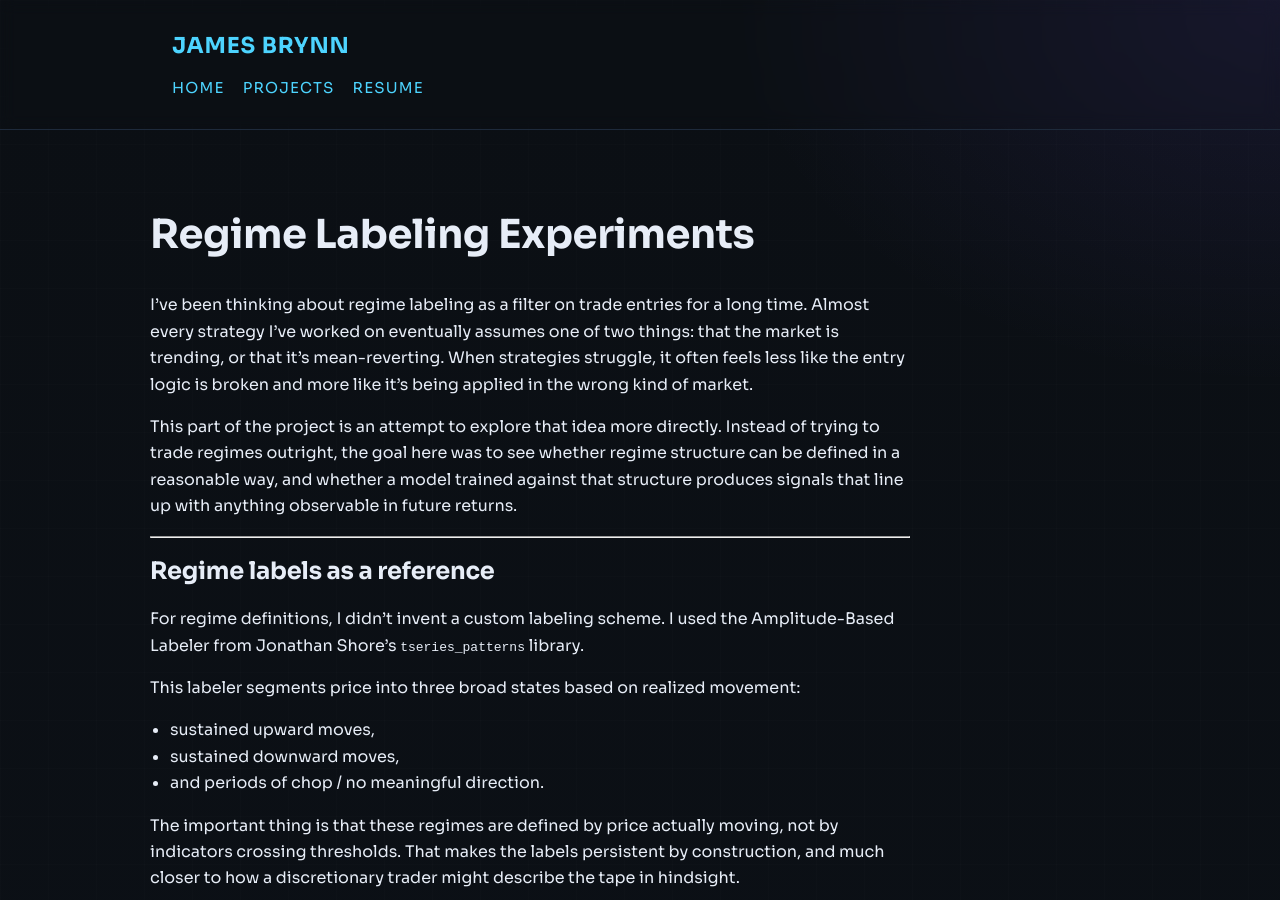
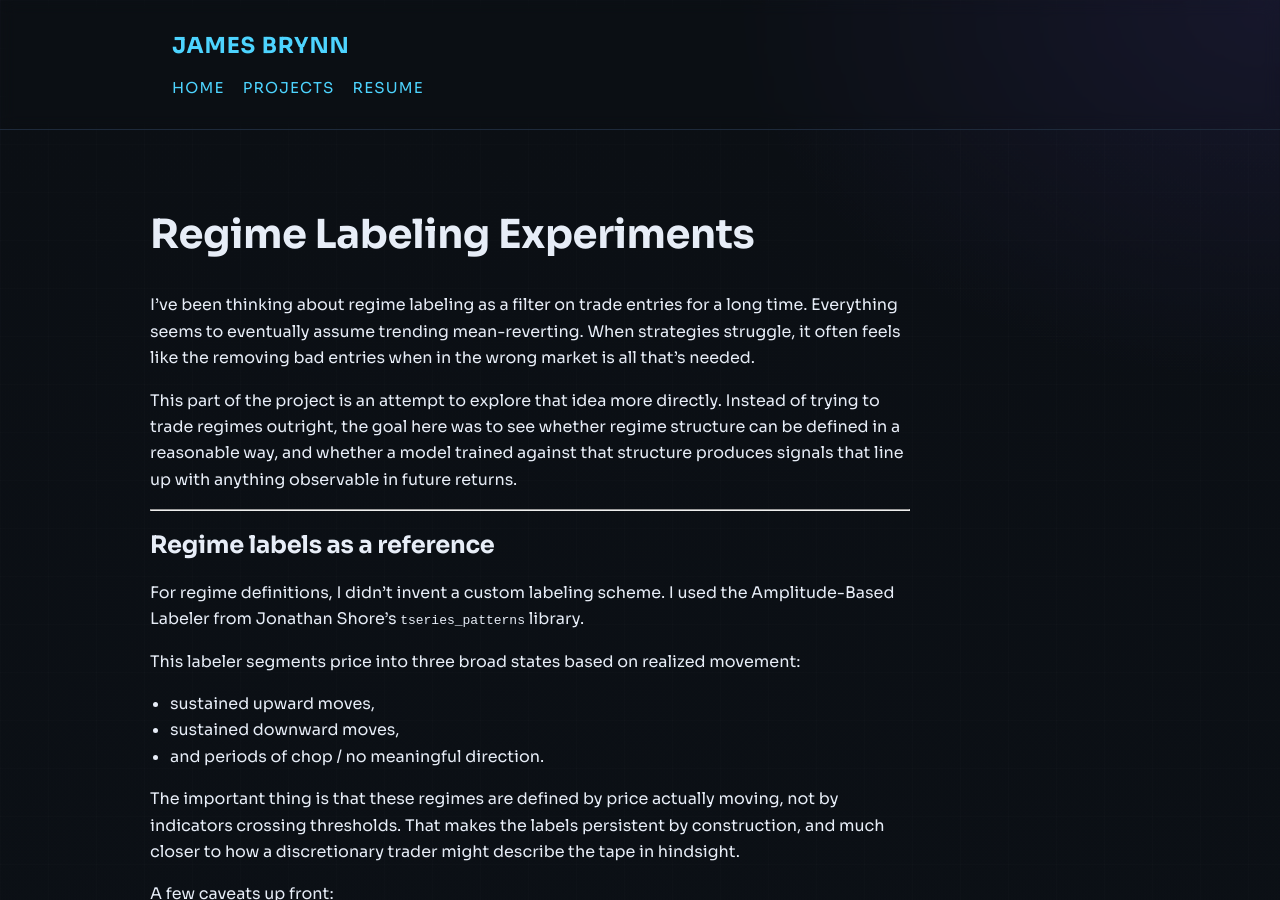
Before and after one commit to brynnj/brynnj.github.io, a Jekyll site: the page built from projects/regime_classification.md, in a window 1280 px wide and 900 px high. Built offline with Jekyll 4.4.1, drawn with Linux system fonts in a browser that asks for light colours.

Commit message:
update projects format

```diff
--- a/_data/projects.yml
+++ b/_data/projects.yml
@@ -22,7 +22,7 @@
   description: "Exploring regime labels, conviction scores, and their link to forward returns."
   link: "/projects/regime_classification/"
   year: "2025"
-  image: "/assets/img/scatter_trend_score_vs_fwd_ret_6.png"
+  image: "/assets/img/binned_mean_fwd_abs_ret_vs_trend_score.png"
 - title: "Min Variance Optimized Portfolio"
   description: "A downside-variance-optimized portfolio with weekly rebalances."
   link: "/projects/risk-parity/"
--- a/projects/regime_classification.md
+++ b/projects/regime_classification.md
@@ -7,10 +7,8 @@ description: "Exploring regime labels, conviction scores, and their relationship
 # Regime Labeling Experiments
 
 I've been thinking about regime labeling as a filter on trade entries for a
-long time. Almost every strategy I've worked on eventually assumes one of two
-things: that the market is trending, or that it's mean-reverting. When
-strategies struggle, it often feels less like the entry logic is broken and
-more like it's being applied in the wrong kind of market.
+long time. Everything seems to eventually assume trending mean-reverting. When
+strategies struggle, it often feels like the removing bad entries when in the wrong market is all that's needed.
 
 This part of the project is an attempt to explore that idea more directly.
 Instead of trying to trade regimes outright, the goal here was to see whether
```
Also changed, not shown: projects.md (+1 -4 lines).
